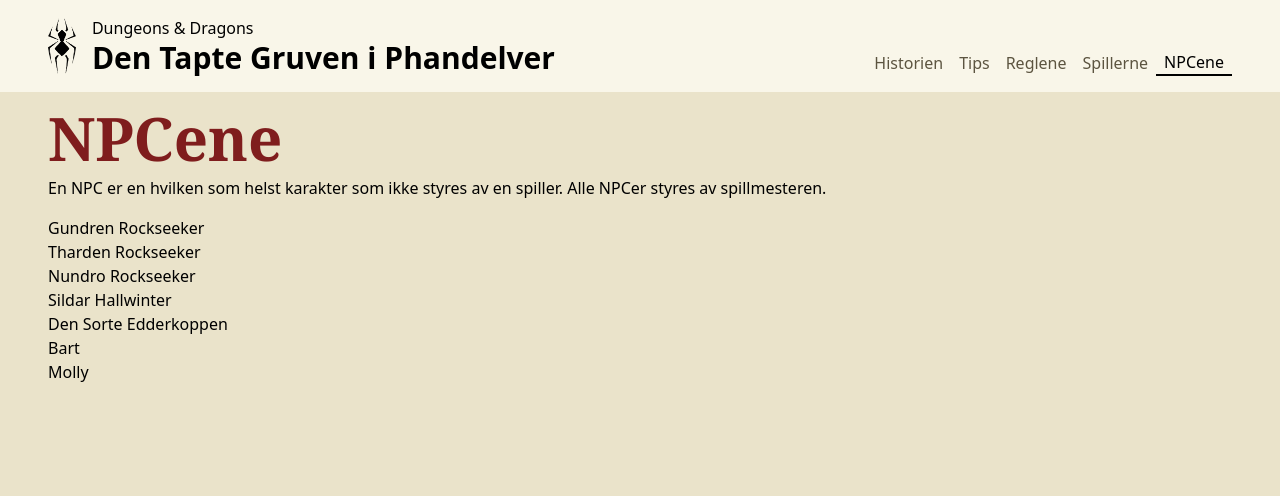
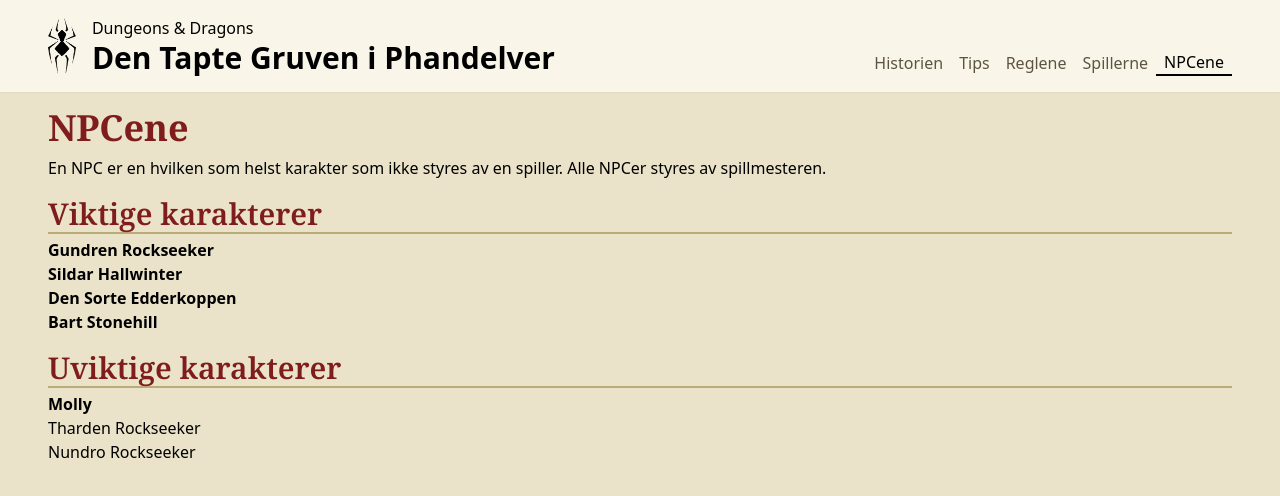
Before and after one commit to KevinMolid/dnd, a React (Vite) app: page /npcene in a window 1280 px wide. Shown: the top 496 px of the page. Built offline with nearby package versions, Linux system fonts and the light colour scheme.

Commit message:
Minor style changes

```diff
--- a/src/components/H1.tsx
+++ b/src/components/H1.tsx
@@ -4,7 +4,7 @@
 
 const H1 = ({ children }: H1Props) => {
   return (
-    <h1 className="font-serif text-red-900 font-bold text-2xl md:text-4xl lg:text-6xl mb-2">
+    <h1 className="font-serif text-red-900 font-bold text-3xl md:text-4xl mb-2">
       {children}
     </h1>
   );
--- a/src/components/Header.tsx
+++ b/src/components/Header.tsx
@@ -7,7 +7,7 @@
 
 function Header() {
   return (
-    <div className="bg-paper-100">
+    <div className="bg-paper-100 shadow-sm">
       <Container>
         <div className="flex flex-wrap justify-between items-end">
           <Link to="/">
--- a/src/pages/NPCene.tsx
+++ b/src/pages/NPCene.tsx
@@ -1,5 +1,6 @@
 import Container from "../components/Container";
 import H1 from "../components/H1";
+import H2 from "../components/H2";
 import Paragraph from "../components/Paragraph";
 
 const NPCene = () => {
@@ -11,15 +12,42 @@
           En NPC er en hvilken som helst karakter som ikke styres av en spiller.
           Alle NPCer styres av spillmesteren.
         </Paragraph>
-        <ul>
+        <H2>Viktige karakterer</H2>
+        <ul className="mb-4">
           <li>
-            <p>Gundren Rockseeker</p>
+            <p>
+              <span className="font-semibold">Gundren Rockseeker</span>
+            </p>
+          </li>
+          <li>
+            <p>
+              <span className="font-semibold">Sildar Hallwinter</span>
+            </p>
+          </li>
+          <li>
+            <p>
+              <span className="font-semibold">Den Sorte Edderkoppen</span>
+            </p>
+          </li>
+          <li>
+            <p>
+              <span className="font-semibold">Bart Stonehill</span>
+            </p>
+          </li>
+        </ul>
+
+        <H2>Uviktige karakterer</H2>
+        <ul className="mb-4">
+          <li>
+            <p>
+              <span className="font-semibold">Molly</span>
+            </p>
+          </li>
+          <li>
             <p>Tharden Rockseeker</p>
+          </li>
+          <li>
             <p>Nundro Rockseeker</p>
-            <p>Sildar Hallwinter</p>
-            <p>Den Sorte Edderkoppen</p>
-            <p>Bart</p>
-            <p>Molly</p>
           </li>
         </ul>
       </Container>
```
